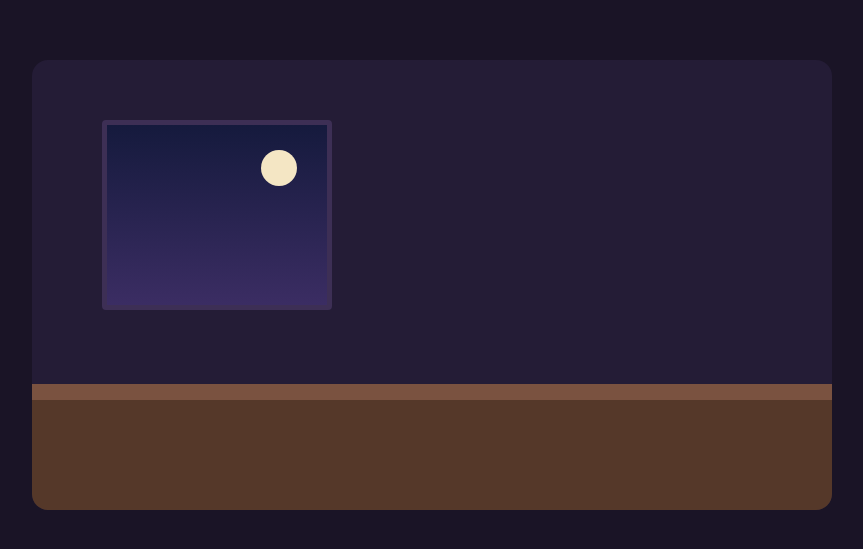
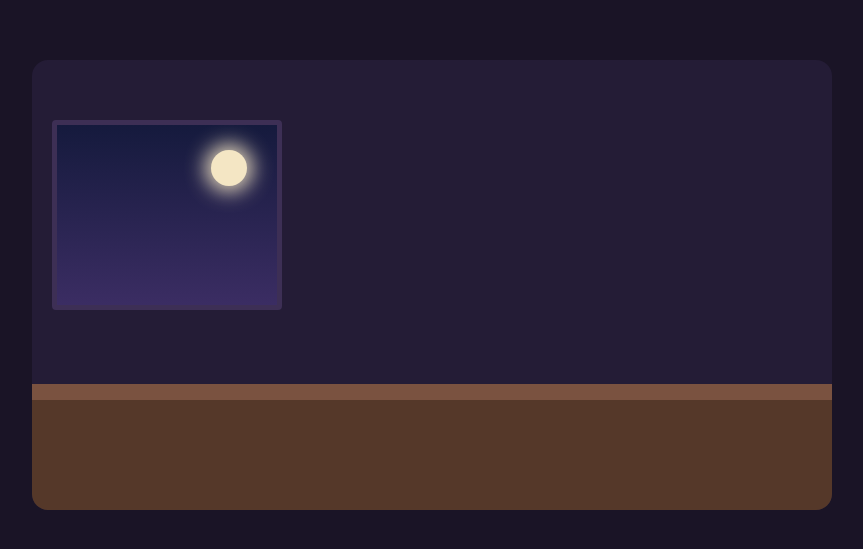
Before and after one commit to jeffrudenas/cantinho-dev, a plain HTML site: page index.html in a window 1280 px wide. Shown: the part 115-664 px from the top of the page, without its empty margins (208-1071 px from the left). Drawn offline with Linux system fonts and the light colour scheme.

Commit message:
brilho na lua

```diff
--- a/style.css
+++ b/style.css
@@ -28,7 +28,7 @@ body {
 
 .janela {
     position: absolute;
-    left: 70px;
+    left: 20px;
     top: 60px;
     width: 220px;
     height: 180px;
@@ -46,4 +46,5 @@ body {
     height: 36px;
     background: #f4e6c4;
     border-radius: 50%;
+    box-shadow: 0 0 20px 6px rgba(244, 230, 196, 0.9);
 }
```
